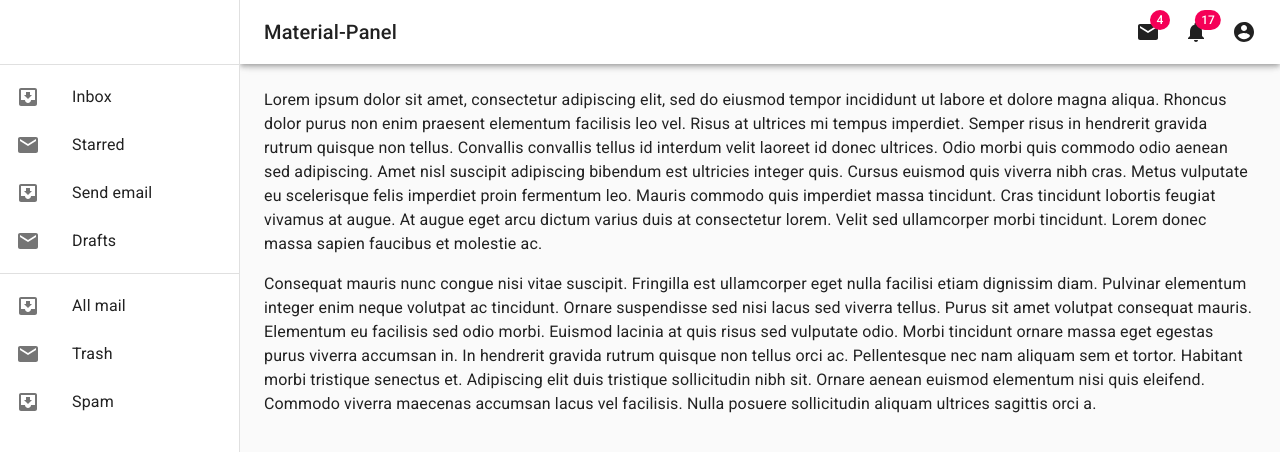
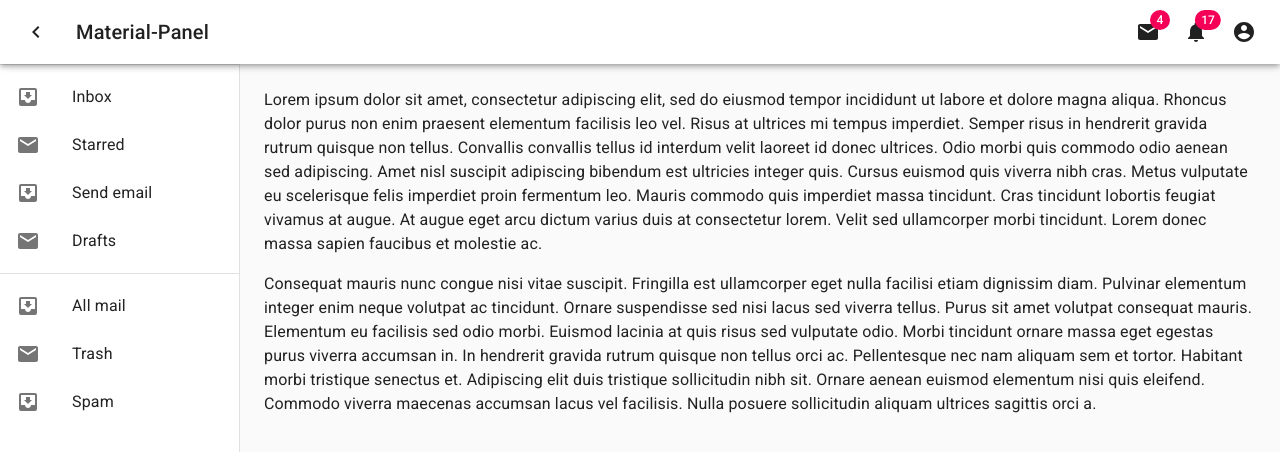
Before and after one commit to nikandlv/material-ui-panel, a React (Create React App) app: page / in a window 1280 px wide. Shown: the top 452 px of the page. Built offline with nearby package versions, Linux system fonts and the light colour scheme.

Commit message:
Made the icon update and hide in xs screens

```diff
--- a/src/layouts/Appbar.jsx
+++ b/src/layouts/Appbar.jsx
@@ -8,6 +8,8 @@ import Badge from '@material-ui/core/Badge';
 import MenuItem from '@material-ui/core/MenuItem';
 import Menu from '@material-ui/core/Menu';
 import MenuIcon from '@material-ui/icons/Menu';
+import ArrowRight from '@material-ui/icons/KeyboardArrowRight';
+import ArrowLeft from '@material-ui/icons/KeyboardArrowLeft';
 import AccountCircle from '@material-ui/icons/AccountCircle';
 import MailIcon from '@material-ui/icons/Mail';
 import NotificationsIcon from '@material-ui/icons/Notifications';
@@ -21,6 +23,12 @@ const useStyles = makeStyles(theme => ({
   menuButton: {
     marginRight: theme.spacing(2),
     [theme.breakpoints.up('sm')]: {
+      display: 'none',
+    },
+  },
+  miniButton: {
+    marginRight: theme.spacing(2),
+    [theme.breakpoints.down('xs')]: {
       display: 'none',
     },
   },
@@ -45,20 +53,11 @@ const useStyles = makeStyles(theme => ({
   toolbar: theme.mixins.toolbar,
   appBar: {
     backgroundColor:'white',
-    zIndex: theme.zIndex.drawer + 1,
-    transition: theme.transitions.create(['width', 'margin'], {
-      easing: theme.transitions.easing.sharp,
-      duration: theme.transitions.duration.leavingScreen,
-    }),
-  },
-  appBarShift: {
-    backgroundColor:'white',
     marginLeft: drawerWidth,
-    width: `calc(100% - ${drawerWidth}px)`,
-    transition: theme.transitions.create(['width', 'margin'], {
-      easing: theme.transitions.easing.sharp,
-      duration: theme.transitions.duration.enteringScreen,
-    }),
+    [theme.breakpoints.up('sm')]: {
+      width: `100%`,
+      zIndex: theme.zIndex.drawer + 1,
+    },
   },
 
 }));
@@ -147,7 +146,7 @@ export default function PrimarySearchAppBar(props) {
 
   return (
     <div className={classes.grow}>
-      <AppBar position="fixed" className={props.mini?classes.appBarShift:classes.appBar} color="default">
+      <AppBar position="fixed" className={classes.appBar} color="default">
         <Toolbar className={classes.toolbar} >
         <IconButton
             color="inherit"
@@ -157,6 +156,19 @@ export default function PrimarySearchAppBar(props) {
             className={classes.menuButton}
           >
             <MenuIcon />
+          </IconButton>
+          <IconButton
+            color="inherit"
+            aria-label="open drawer"
+            edge="start"
+            onClick={props.setMini}
+            className={classes.miniButton}
+          >
+            {
+                props.mini
+                ? (<ArrowLeft />)
+                : (<ArrowRight />)
+            }
           </IconButton>
           <Typography className={classes.title} variant="h6" noWrap>
             Material-Panel
--- a/src/layouts/Drawer.jsx
+++ b/src/layouts/Drawer.jsx
@@ -64,16 +64,9 @@ function ResponsiveDrawer(props) {
   }
 
   function handleDrawerOpen() {
-    setOpen(true);
-  }
-
-  function toggleDrawerOpen() {
     setOpen(!open);
   }
 
-  function handleDrawerClose() {
-    setOpen(false);
-  }
 
 
   const drawer = (
@@ -102,7 +95,7 @@ function ResponsiveDrawer(props) {
 
   return (
     <div className={classes.root}>
-      <PrimarySearchAppBar mini={open} className={classes.appBar} handleDrawerToggle={handleDrawerToggle} />
+      <PrimarySearchAppBar setMini={handleDrawerOpen} mini={open} className={classes.appBar} handleDrawerToggle={handleDrawerToggle} />
       <nav className={classes.drawer} aria-label="mailbox folders">
         {/* The implementation can be swapped with js to avoid SEO duplication of links. */}
         <Hidden smUp implementation="css">
@@ -137,7 +130,7 @@ function ResponsiveDrawer(props) {
       </nav>
       <main className={classes.content}>
         <div className={classes.toolbar} />
-        <Typography paragraph onClick={toggleDrawerOpen}>
+        <Typography paragraph>
           Lorem ipsum dolor sit amet, consectetur adipiscing elit, sed do eiusmod tempor incididunt
           ut labore et dolore magna aliqua. Rhoncus dolor purus non enim praesent elementum
           facilisis leo vel. Risus at ultrices mi tempus imperdiet. Semper risus in hendrerit
```
